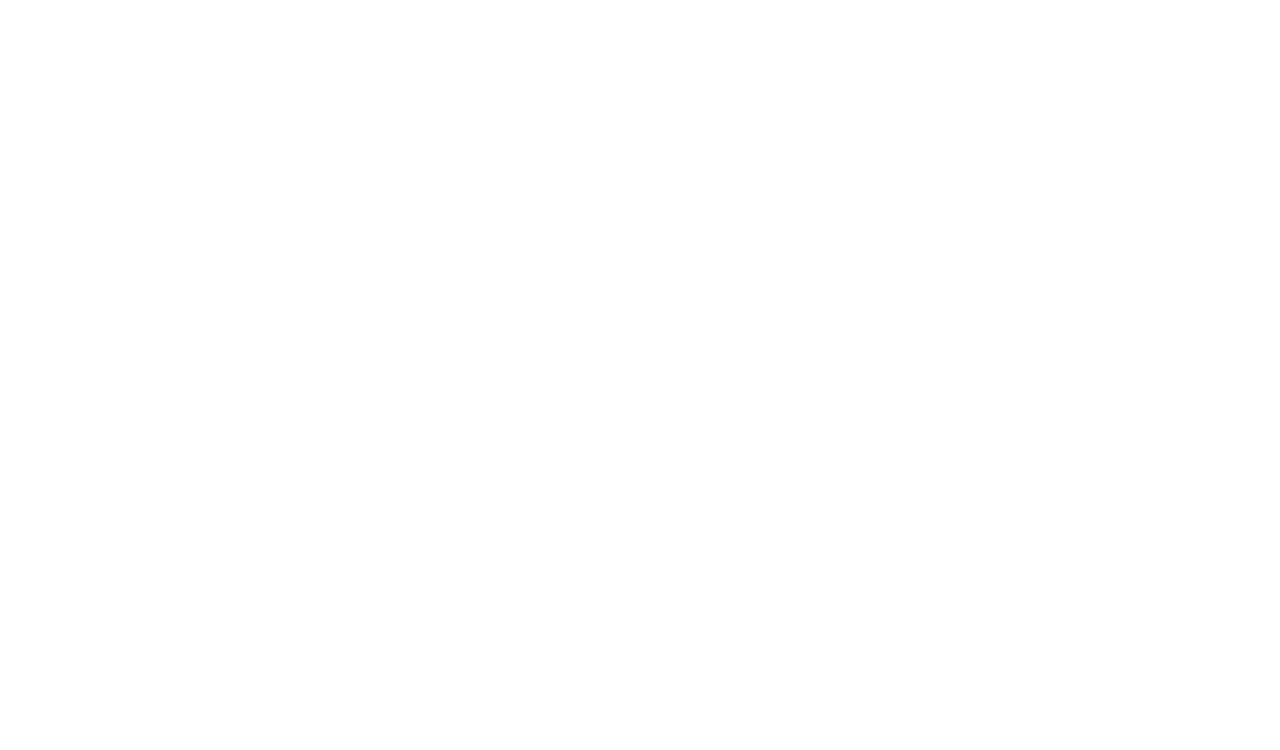
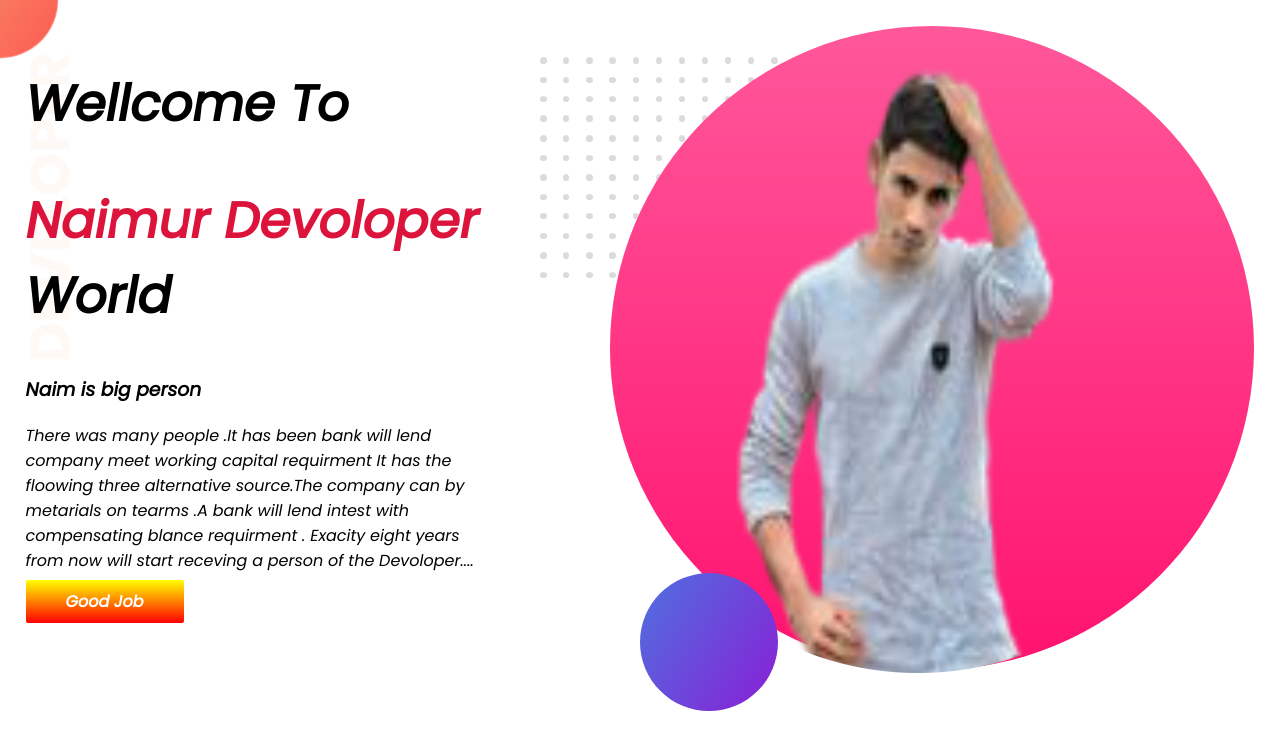
Before and after one commit to naimurrahamannaim/devoloper-portfolio, a plain HTML site: page index.html in a window 1280 px wide. Drawn offline with Linux system fonts and the light colour scheme.

Commit message:
top banner

```diff
--- a/index.html
+++ b/index.html
@@ -1,13 +1,34 @@
 <!DOCTYPE html>
 <html lang="en">
+
 <head>
     <meta charset="UTF-8">
     <meta http-equiv="X-UA-Compatible" content="IE=edge">
     <meta name="viewport" content="width=device-width, initial-scale=1.0">
     <title>naimur devoloper</title>
+    <link rel="preconnect" href="https://fonts.googleapis.com">
+    <link rel="preconnect" href="https://fonts.gstatic.com" crossorigin>
+    <link href="https://fonts.googleapis.com/css2?family=Poppins:ital@1&display=swap" rel="stylesheet">
     <link rel="stylesheet" href="style.css">
 </head>
+
 <body>
+    <section class="top-banner">
+        <div class="half-width">
+            <h1>Wellcome To</h1>
+            <h1><span class="orange-color">Naimur Devoloper</span> World</h1>
+            <h3>Naim is big person</h3>
+            <p>There was many people .It has been bank will lend company meet working capital requirment It has the
+                floowing
+                three alternative source.The company can by metarials on tearms .A bank will lend intest with
+                compensating
+                blance requirment . Exacity eight years from now will start receving a person of the Devoloper....</p>
+            <a class="link-button" href="">Good Job</a>
+        </div>
+        <div class="half-width">
+            <img src="images/naimur.png" alt="">
+        </div>
+    </section>
+</body>
 
-</body>
 </html>
--- a/style.css
+++ b/style.css
@@ -0,0 +1,32 @@
+body{
+    font-family: 'Poppins', sans-serif;
+    margin: 0%;
+}
+h1{
+    font-size: 50px;
+}
+.orange-color{
+    color:crimson;
+}
+section{
+    display: flex;
+}
+.half-width{
+    width: 50%;
+    padding:2%;
+}
+.half-width{
+    width: 100%;
+}
+.link-button{
+    text-decoration: none;
+    background-image: linear-gradient(yellow,red);
+    padding: 10px 40px;
+    color: white;
+    font-weight: 700;
+    border-radius: 2px;
+}
+.top-banner{
+    background-image:url(images/top-banner.png);
+    background-repeat: no-repeat;
+}
```
Also changed, not shown: got-removebg-preview.png (added), got.jpg (added), images/dream-bg.png (added), images/exp-bg.png (added), images/jhankar.png (added), images/jhankar2.png (added), images/my-bg.png (added), images/my-bg2.png (added), images/naimur.png (added), images/top-banner.png (added), manus.jpg (added), naimur.png (added).
